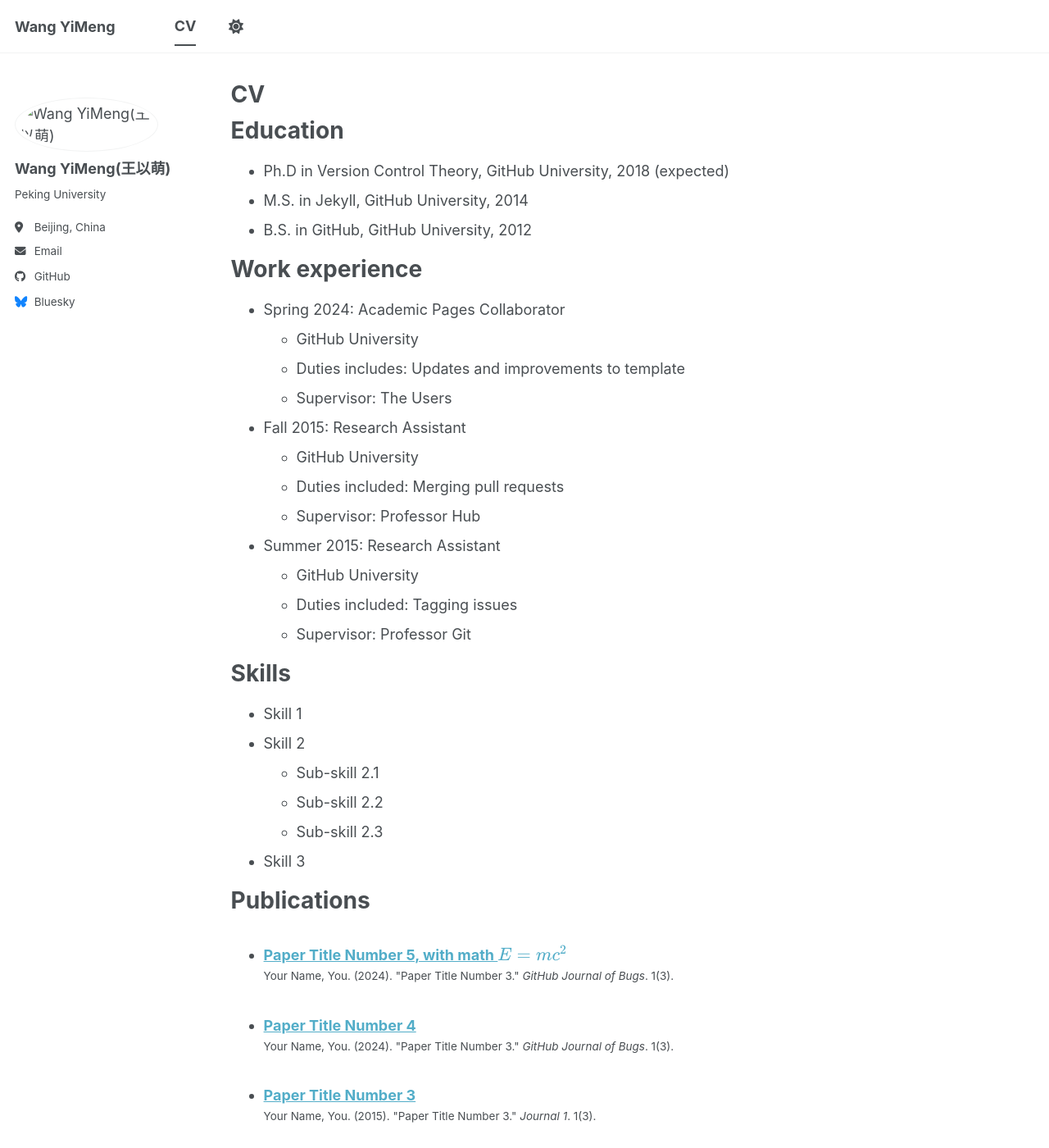
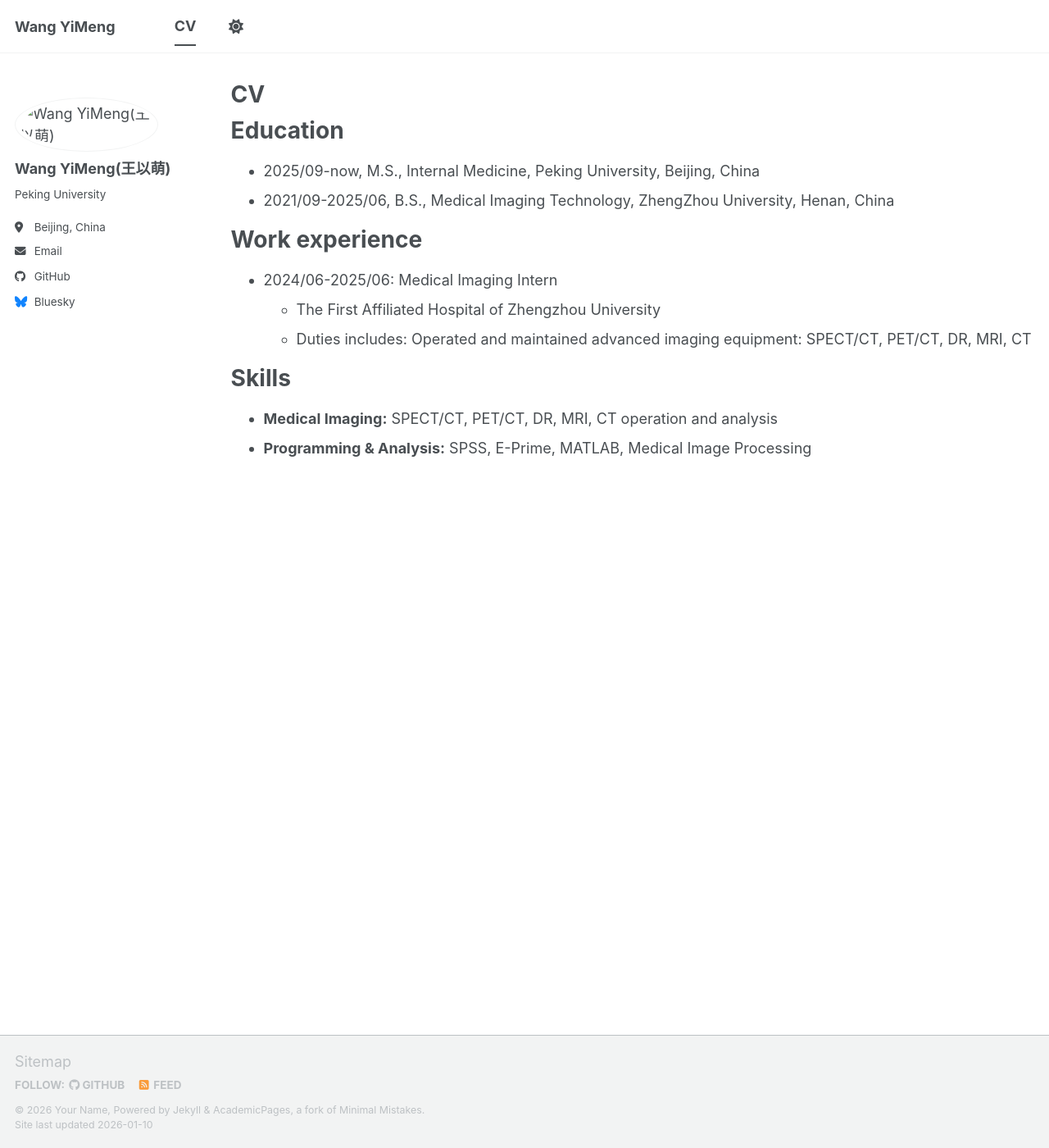
Before and after one commit to Robyn518/Robyn518.github.io, a Jekyll site: the page built from _pages/cv.md, in a window 1280 px wide and 1400 px high. Shown: the whole window at 82% size. Built offline with Jekyll 4.4.1, drawn with Linux system fonts in a browser that asks for light colours; a script bundle is joined from its source files by our own code; library files that are not in the unit come from our copies; some of the changed text lies outside the part shown.

Commit message:
Update cv.md

```diff
--- a/_pages/cv.md
+++ b/_pages/cv.md
@@ -11,54 +11,16 @@ redirect_from:
 
 Education
 ======
-* Ph.D in Version Control Theory, GitHub University, 2018 (expected)
-* M.S. in Jekyll, GitHub University, 2014
-* B.S. in GitHub, GitHub University, 2012
+* 2025/09-now, M.S., Internal Medicine, Peking University, Beijing, China
+* 2021/09-2025/06, B.S., Medical Imaging Technology, ZhengZhou University, Henan, China
 
 Work experience
 ======
-* Spring 2024: Academic Pages Collaborator
-  * GitHub University
-  * Duties includes: Updates and improvements to template
-  * Supervisor: The Users
-
-* Fall 2015: Research Assistant
-  * GitHub University
-  * Duties included: Merging pull requests
-  * Supervisor: Professor Hub
-
-* Summer 2015: Research Assistant
-  * GitHub University
-  * Duties included: Tagging issues
-  * Supervisor: Professor Git
+* 2024/06-2025/06: Medical Imaging Intern
+  * The First Affiliated Hospital of Zhengzhou University
+  * Duties includes: Operated and maintained advanced imaging equipment: SPECT/CT, PET/CT, DR, MRI, CT
 
 Skills
 ======
-* Skill 1
-* Skill 2
-  * Sub-skill 2.1
-  * Sub-skill 2.2
-  * Sub-skill 2.3
-* Skill 3
-
-Publications
-======
-  <ul>{% for post in site.publications reversed %}
-    {% include archive-single-cv.html %}
-  {% endfor %}</ul>
-
-Talks
-======
-  <ul>{% for post in site.talks reversed %}
-    {% include archive-single-talk-cv.html  %}
-  {% endfor %}</ul>
-
-Teaching
-======
-  <ul>{% for post in site.teaching reversed %}
-    {% include archive-single-cv.html %}
-  {% endfor %}</ul>
-
-Service and leadership
-======
-* Currently signed in to 43 different slack teams
+*  **Medical Imaging:** SPECT/CT, PET/CT, DR, MRI, CT operation and analysis
+*  **Programming & Analysis:** SPSS, E-Prime, MATLAB, Medical Image Processing
```
